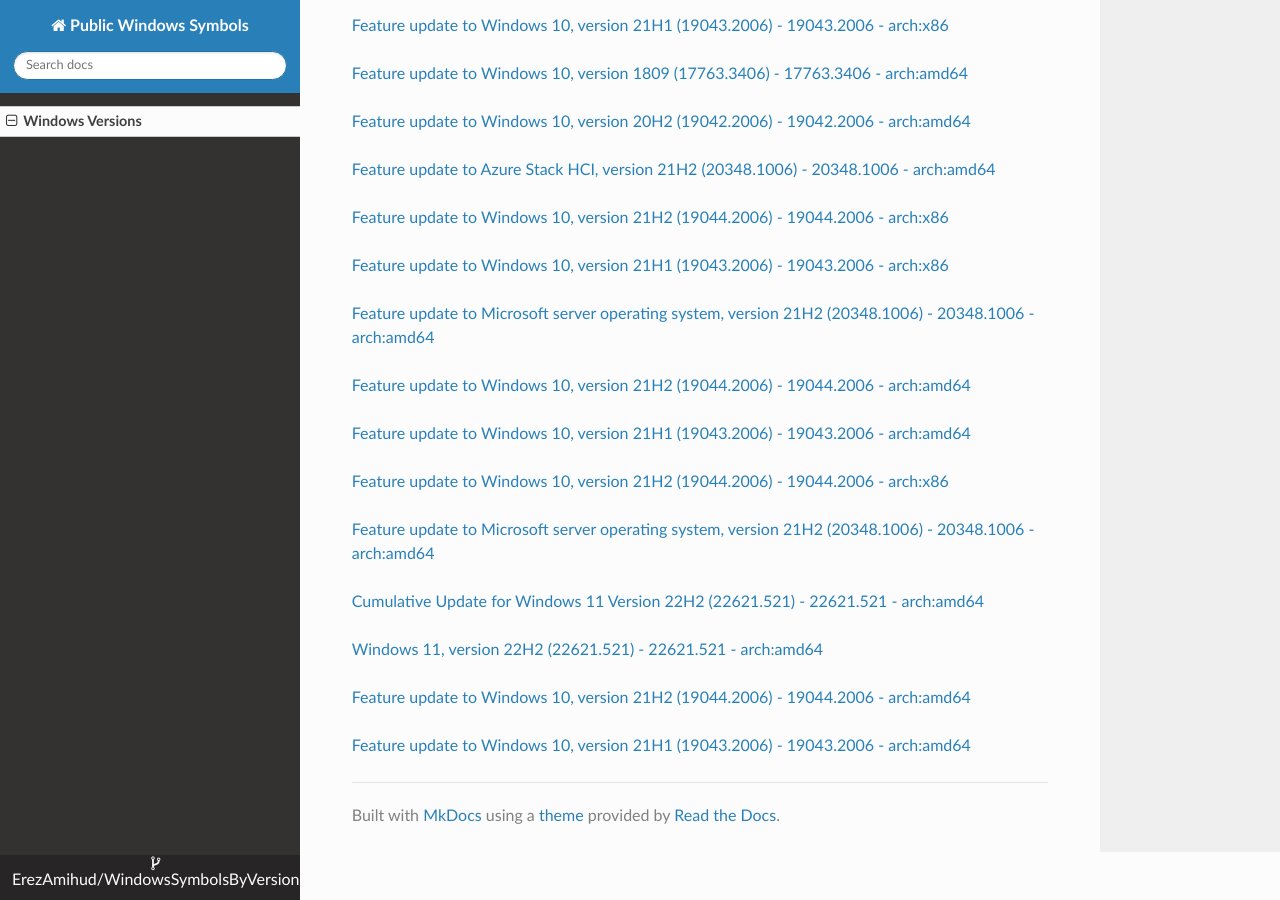
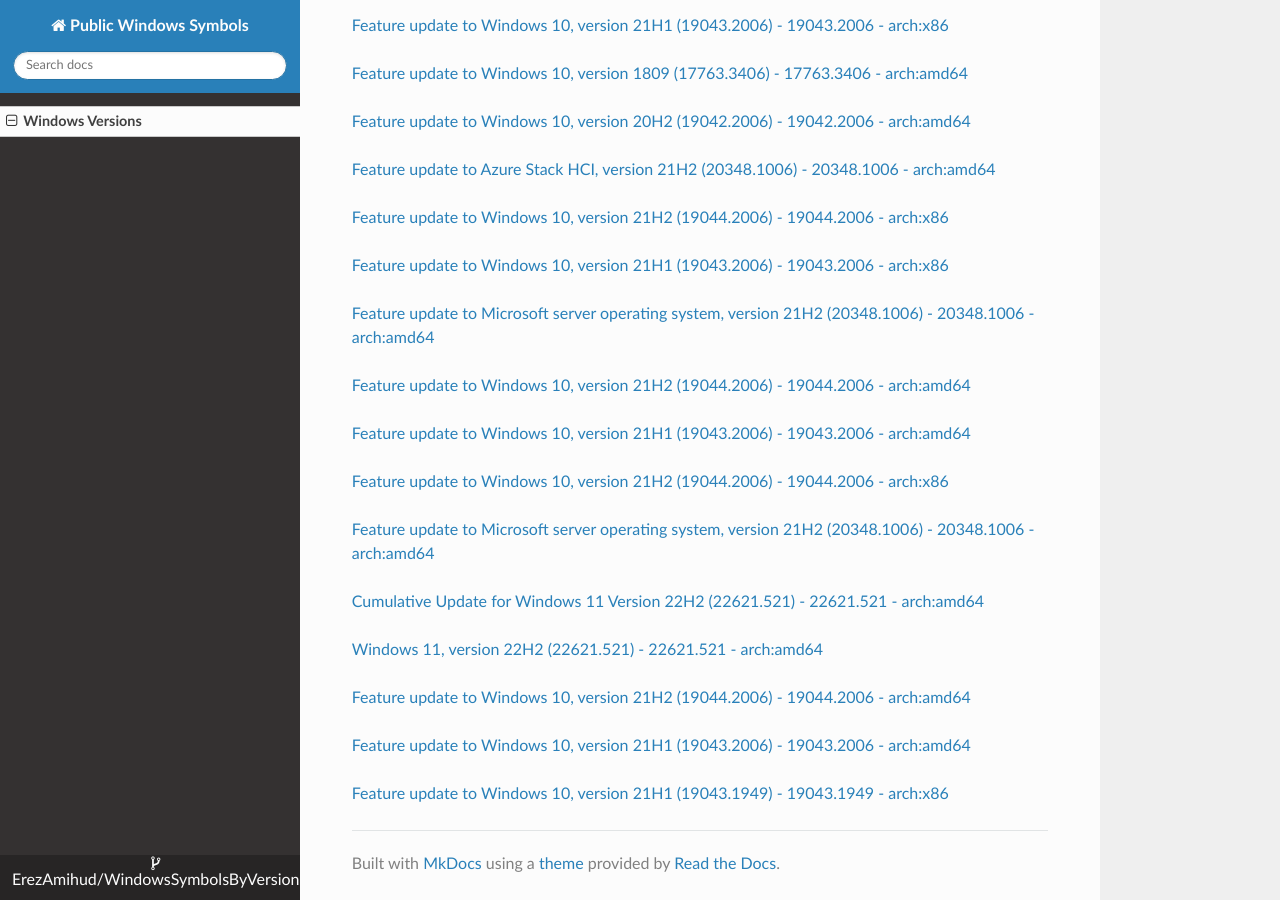
Before and after one commit to ErezAmihud/WindowsSymbolsByVersion, an MkDocs documentation site: the page built from docs/index.md, in a window 1280 px wide and 900 px high, scrolled down 53189 px. Built offline with MkDocs 1.6.1, drawn with Linux system fonts in a browser that asks for light colours; nearby versions of some CDN libraries.

Commit message:
Automated commit, add manifest for 0c905a0b-fa76-49ac-807a-c94e4ae9a317

```diff
--- a/docs/index.md
+++ b/docs/index.md
@@ -3145,3 +3145,6 @@
 
 
 [Feature update to Windows 10, version 21H1 (19043.2006) - 19043.2006 - arch:amd64](https://github.com/ErezAmihud/WindowsSymbolsByVersion/blob/main/manifests/c2fc07cf-1cab-471a-830c-cc0a1bccd63b.manifest)
+
+
+[Feature update to Windows 10, version 21H1 (19043.1949) - 19043.1949 - arch:x86](https://github.com/ErezAmihud/WindowsSymbolsByVersion/blob/main/manifests/0c905a0b-fa76-49ac-807a-c94e4ae9a317.manifest)
```
Also changed, not shown: process_builds.json (+1 -1 lines), 1 other file.
